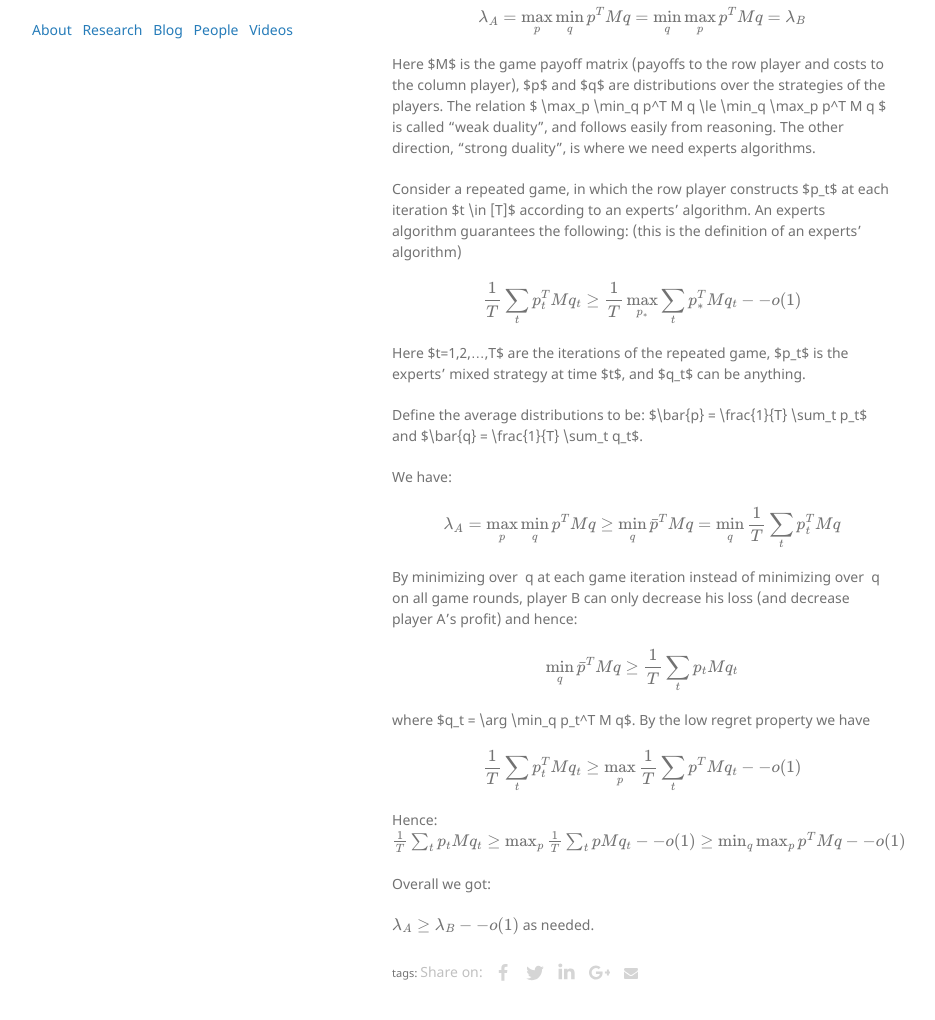
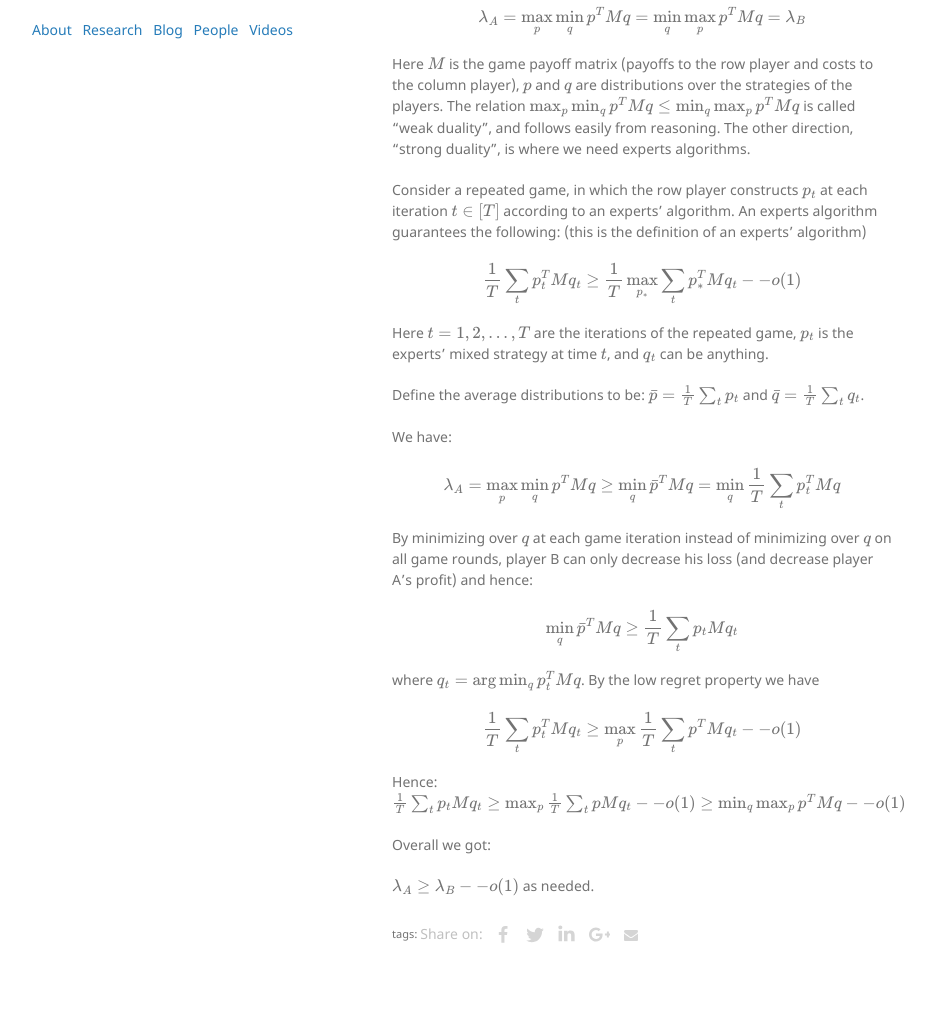
Before and after one commit to MinRegret/minregret.github.io, a Jekyll site: the page built from _posts/2011-02-03-duality-for-undergrads.md, in a window 1280 px wide and 1400 px high, scrolled down 699 px. Shown: the part 359-1379 px from the top of the window, without its empty margins (178-1113 px from the left). Built offline with Jekyll 4.4.1, drawn with Linux system fonts in a browser that asks for light colours; formulas are drawn with MathJax 3.

Commit message:
Fix up duality

```diff
--- a/_posts/2011-02-03-duality-for-undergrads.md
+++ b/_posts/2011-02-03-duality-for-undergrads.md
@@ -25,25 +25,25 @@ The last step is of course the main one. Here's an almost precise account of the
 
 $$ \lambda_A =  \max_p \min_q p^T M q = \min_q \max_p p^T M q = \lambda_B $$
 
-Here $M$ is the game payoff matrix (payoffs to the row player and costs to the column player), $p$ and $q$ are distributions over the strategies of the players. The relation $ \max_p \min_q p^T M q \le \min_q \max_p p^T M q $ is called "weak duality", and follows easily from reasoning. The other direction, "strong duality", is where we need experts algorithms.
+Here $$M$$ is the game payoff matrix (payoffs to the row player and costs to the column player), $$p$$ and $$q$$ are distributions over the strategies of the players. The relation $$ \max_p \min_q p^T M q \le \min_q \max_p p^T M q $$ is called "weak duality", and follows easily from reasoning. The other direction, "strong duality", is where we need experts algorithms.
 
-Consider a repeated game, in which the row player constructs $p_t$ at each iteration $t \in [T]$ according to an experts' algorithm. An experts algorithm guarantees the following: (this is the definition of an experts' algorithm)
+Consider a repeated game, in which the row player constructs $$p_t$$ at each iteration $$t \in [T]$$ according to an experts' algorithm. An experts algorithm guarantees the following: (this is the definition of an experts' algorithm)
 
 $$ \frac{1}{T} \sum_t p_t^T M q_t \geq \frac{1}{T} \max_{p_*} \sum_t p_*^T M q_t  -- o(1) $$
 
-Here $t=1,2,...,T$ are the iterations of the repeated game, $p_t$ is the experts' mixed strategy at time $t$, and $q_t$ can be anything.
+Here $$t=1,2,...,T$$ are the iterations of the repeated game, $$p_t$$ is the experts' mixed strategy at time $$t$$, and $$q_t$$ can be anything.
 
-Define the average distributions to be: $\bar{p} = \frac{1}{T} \sum_t p_t$ and $\bar{q} = \frac{1}{T} \sum_t q_t$.
+Define the average distributions to be: $$\bar{p} = \frac{1}{T} \sum_t p_t$$ and $$\bar{q} = \frac{1}{T} \sum_t q_t$$.
 
 We have:
 
 $$ \lambda_A = \max_p \min_q p^T M q \geq \min_q \bar{p}^T M q = \min_q \frac{1}{T} \sum_t p_t^T M q $$
 
-By minimizing over  q at each game iteration instead of minimizing over  q on all game rounds, player B can only decrease his loss (and decrease player A's profit) and hence:
+By minimizing over $$ q $$ at each game iteration instead of minimizing over $$ q $$ on all game rounds, player B can only decrease his loss (and decrease player A's profit) and hence:
 
 $$ \min_q \bar{p}^T M q \geq \frac{1}{T} \sum_t p_t M q_t$$
 
-where $q_t = \arg \min_q p_t^T M q$. By the low regret property we have
+where $$q_t = \arg \min_q p_t^T M q$$. By the low regret property we have
 
 $$ \frac{1}{T} \sum_t p_t^T M q_t \geq \max_p \frac{1}{T} \sum_t p^T M q_t -- o(1) $$
 
```
